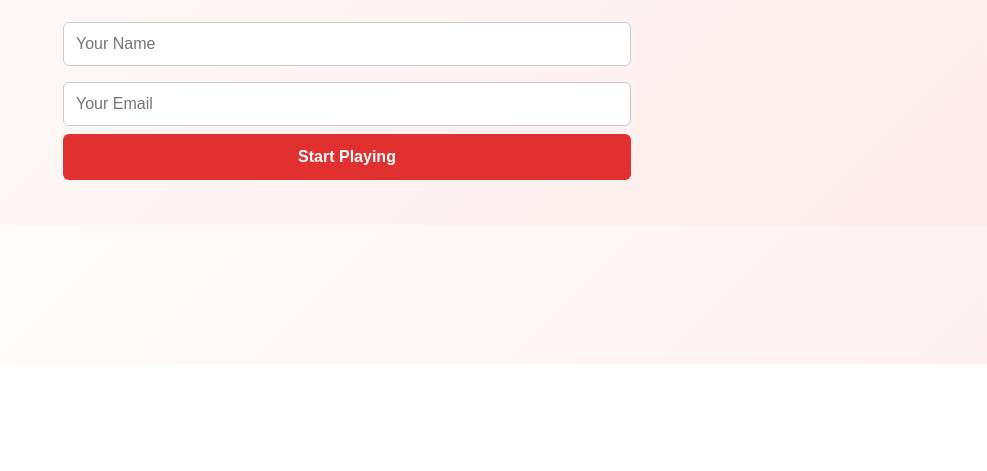
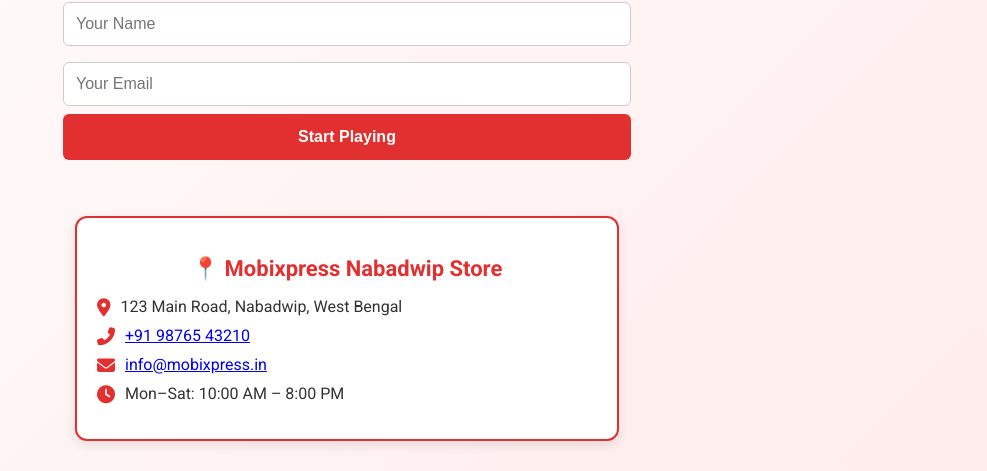
Before and after one commit to jroycalin/Campaign, a plain HTML site: page index.html in a window 1280 px wide. Shown: the part 436-907 px from the top of the page, without its empty margins (293-1280 px from the left). Before the commit the page ends 800 px from the top, so only its background shows below. Drawn offline with nearby package versions, Linux system fonts and the light colour scheme.

Commit message:
Update index.html

```diff
--- a/index.html
+++ b/index.html
@@ -3,6 +3,7 @@
 <head>
 <script src="https://cdn.jsdelivr.net/npm/canvas-confetti@1.6.0/dist/confetti.browser.min.js"></script>
 <link href="https://fonts.googleapis.com/css2?family=Roboto:wght@400;700&display=swap" rel="stylesheet">
+<link rel="stylesheet" href="https://cdnjs.cloudflare.com/ajax/libs/font-awesome/6.4.0/css/all.min.css">
 
 <meta charset="utf-8" />
 <meta name="viewport" content="width=device-width,initial-scale=1" />
@@ -39,7 +40,7 @@ body {
 .banner {
   background: url('https://mobixpress.in/assets/images/banner.jpg') no-repeat center center/cover;
   width: 100%;
-  height: 25vh;
+  height: 10vh;
   min-height: 180px;
   border-radius: 12px;
   margin-bottom: 20px;
@@ -74,6 +75,42 @@ body {
   animation: fadeInUp 1.2s ease-in-out;
   margin: 8px 0 0;
 }
+/* BranchDetails */
+.branch-details {
+  background: #fff;
+  border: 2px solid #E1302F;
+  padding: 20px;
+  border-radius: 12px;
+  margin: 20px auto;
+  max-width: 500px;
+  box-shadow: 0 4px 12px rgba(0,0,0,0.1);
+}
+
+.branch-details h2 {
+  font-size: 22px;
+  color: #E1302F;
+  margin-bottom: 15px;
+  text-align: center;
+}
+
+.branch-details ul {
+  list-style: none;
+  padding: 0;
+}
+
+.branch-details li {
+  font-size: 16px;
+  margin: 10px 0;
+  display: flex;
+  align-items: center;
+}
+
+.branch-details i {
+  color: #E1302F;
+  margin-right: 10px;
+  font-size: 18px;
+}
+
 
 /* Form */
 form {
@@ -169,6 +206,18 @@ button:disabled {
   <canvas id="scratchCanvas" class="hidden"></canvas>
   <div id="result" class="result hidden"></div>
 </div>
+
+<!-- Branch Details Section -->
+<section class="branch-details">
+  <h2>📍 Mobixpress Nabadwip Store</h2>
+  <ul>
+    <li><i class="fas fa-map-marker-alt"></i> 123 Main Road, Nabadwip, West Bengal</li>
+    <li><i class="fas fa-phone-alt"></i> <a href="tel:+919876543210">+91 98765 43210</a></li>
+    <li><i class="fas fa-envelope"></i> <a href="mailto:info@mobixpress.in">info@mobixpress.in</a></li>
+    <li><i class="fas fa-clock"></i> Mon–Sat: 10:00 AM – 8:00 PM</li>
+  </ul>
+</section>
+
 
 <script>
 const PRIZES = [
```
